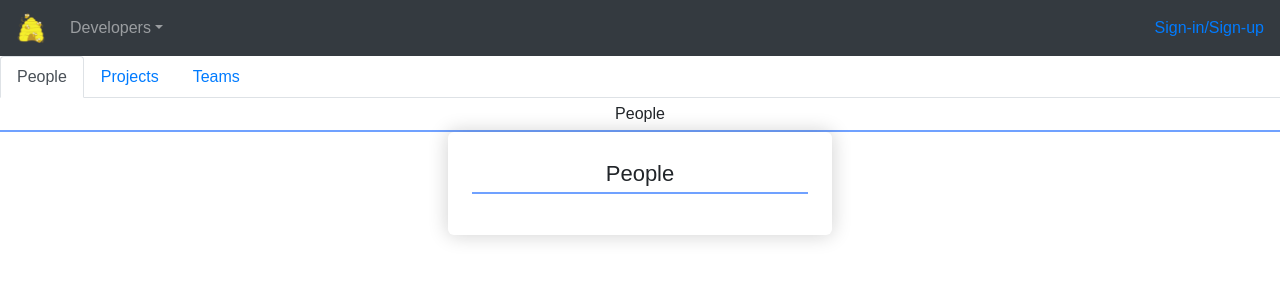
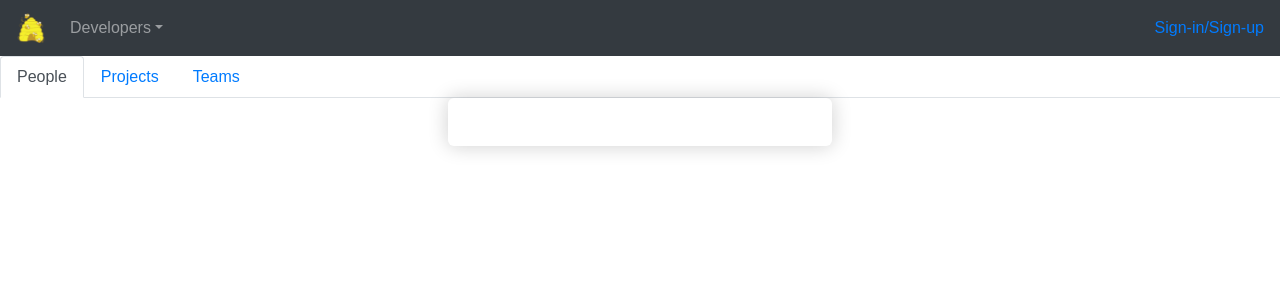
Before and after one commit to shimmer10/swarm, a React (Create React App) app in the folder client/: page /admin in a window 1280 px wide. Shown: the top 300 px of the page. Built offline with nearby package versions, Linux system fonts and the light colour scheme.

Commit message:
changed tab code

```diff
--- a/client/src/pages/Admin.js
+++ b/client/src/pages/Admin.js
@@ -18,62 +18,37 @@ class Admin extends Component {
   constructor(props) {
     super(props);
     this.state = {
-      isPeople: true,
-      isProjects: false,
-      isTeams: false
+      key: 'People'
     };
+    this.handleSelect = this.handleSelect.bind(this);
   }
 
-  showPeople() {
-    this.setState({isPeople: true, isProjects: false, isTeams: false});
-  }
-
-  showProjects() {
-    this.setState({isProjects: true, isPeople: false, isTeams: false});
-  }
-
-  showTeams() {
-    this.setState({isTeams: true, isPeople: false, isProjects: false});
-  }
+  handleSelect(key) {
+    console.log('selected' + key);
+    this.setState({key: key});
+    if (key == 'People') {
+console.log("in people")
+    } else if (key == "Projects") {
+console.log("in projects")
+    } else {
+console.log("in teams")
+    };
+}
 
 
       render() {
         return (
         <div align="center">
 
-          <Tabs defaultActiveKey="People" id="uncontrolled-tab-example">
+          <Tabs activeKey={this.state.key} onSelect={this.handleSelect} id="controlled-tab-example">
             <Tab eventKey="People" title="People">
-            <div
-              className={"controller " + (this.state.isPeople
-                ? "selected-controller"
-                : "")}
-                onClick={this
-                .showPeople
-                .bind(this)}>
-                People
-            </div>
+
             </Tab>
             <Tab eventKey="Projects" title="Projects">
-            <div
-            className={"controller " + (this.state.isProjects
-              ? "selected-controller"
-              : "")}
-              onClick={this
-              .showProjects
-              .bind(this)}>
-              Projects
-            </div>
+
             </Tab>
             <Tab eventKey="Teams" title="Teams">
-            <div
-            className={"controller " + (this.state.isTeams
-              ? "selected-controller"
-              : "")}
-              onClick={this
-              .showTeams
-              .bind(this)}>
-              Teams
-            </div>
+
 
             </Tab>
           </Tabs>
```
